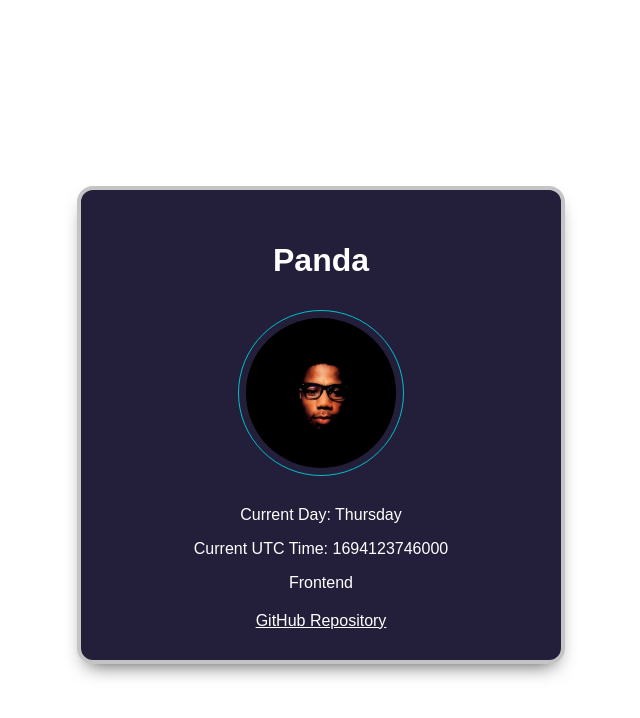
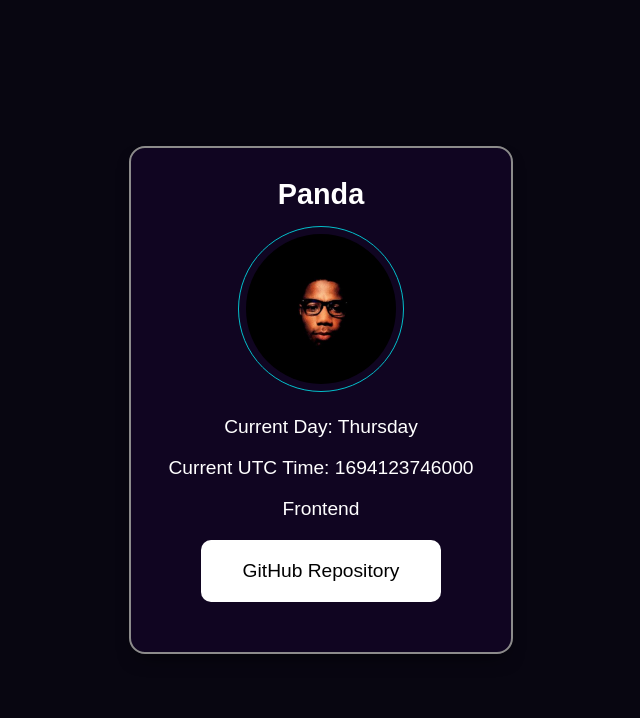
Before and after one commit to helloojohn/HNG-stage-1, a plain HTML site: page index.html in a window 1280 px wide. Shown: the whole page, without its empty margins (319-959 px from the left). Drawn offline with Linux system fonts and the light colour scheme.

Commit message:
Update styling

```diff
--- a/style.css
+++ b/style.css
@@ -1,37 +1,47 @@
 body {
     box-sizing: border-box;
     font-family: Arial, sans-serif;
-    margin: 25px;
+    margin: auto 20px;
     display: flex;
     justify-content: center;
     align-items: center;
     height: 100vh;
+    background-color: #080611;
 }
 
 .container {
     text-align: center;
-    background-color: #231E39;
+    background-color: #100521;
+    font-size: 1.2rem;
     border-radius: 16px;
-    border: 4px solid #c4c4c4;
+    border: 2px solid #8c8b8b;
     box-shadow: 0px 10px 20px -10px rgba(0, 0, 0, 0.75);
     color: #fff;
     padding: 30px ;
-    width: 420px;
+    width: 320px;
     min-width: 20%;
+}
 
-
+h1 {
+    margin: 0 0 15px 0;
+    font-size: 1.5em;
 }
 
 img {
     max-width: 150px;
     border-radius: 50%;
-    margin: 10px 0;
 }
 
 a {
     display: block;
-    margin-top: 20px;
-    color: #fff;
+    margin: 20px auto;
+    /* margin-bottom: 20px; */
+    color: #000000;
+    background-color: #fff;
+    text-decoration: none;
+    padding: 20px;
+    border-radius: 10px;
+    max-width: 200px;
 }
 
 .round {
```
